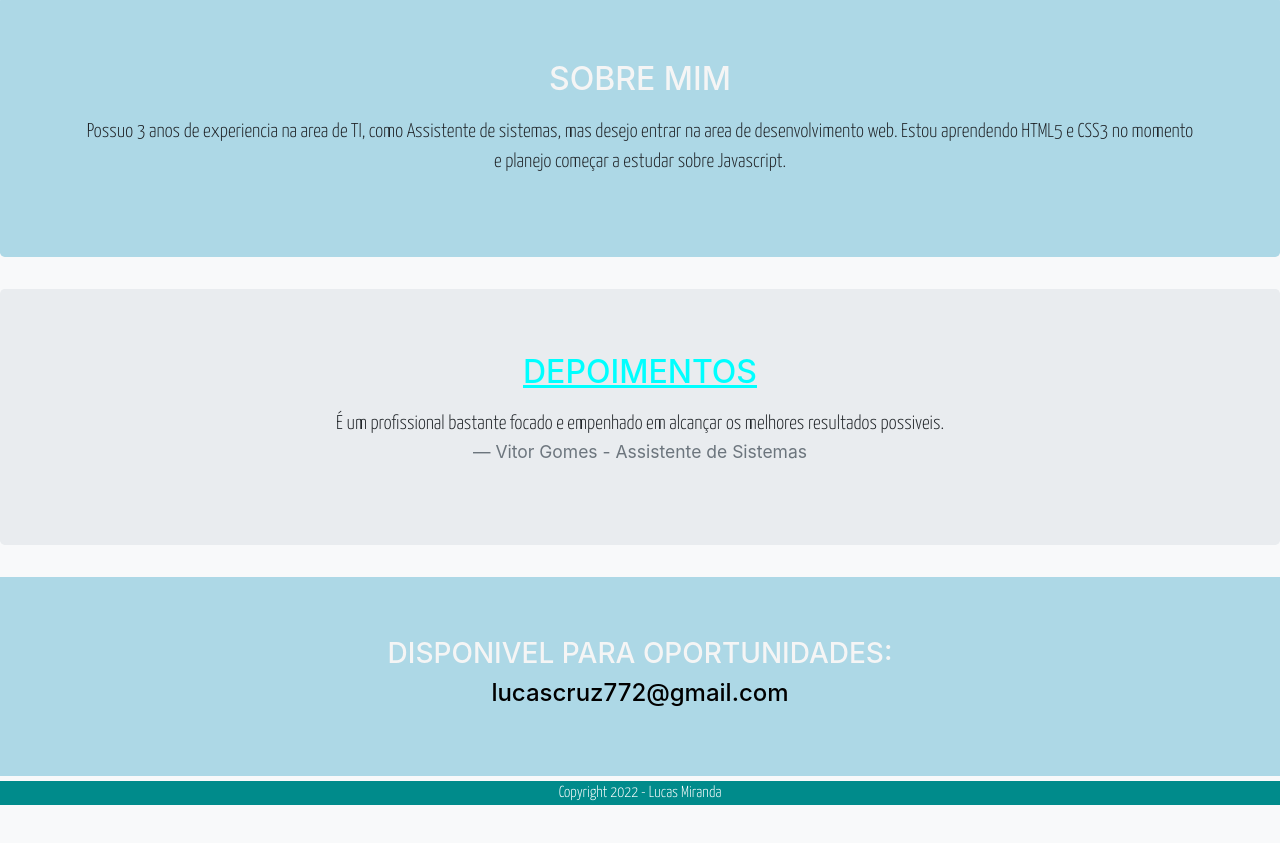
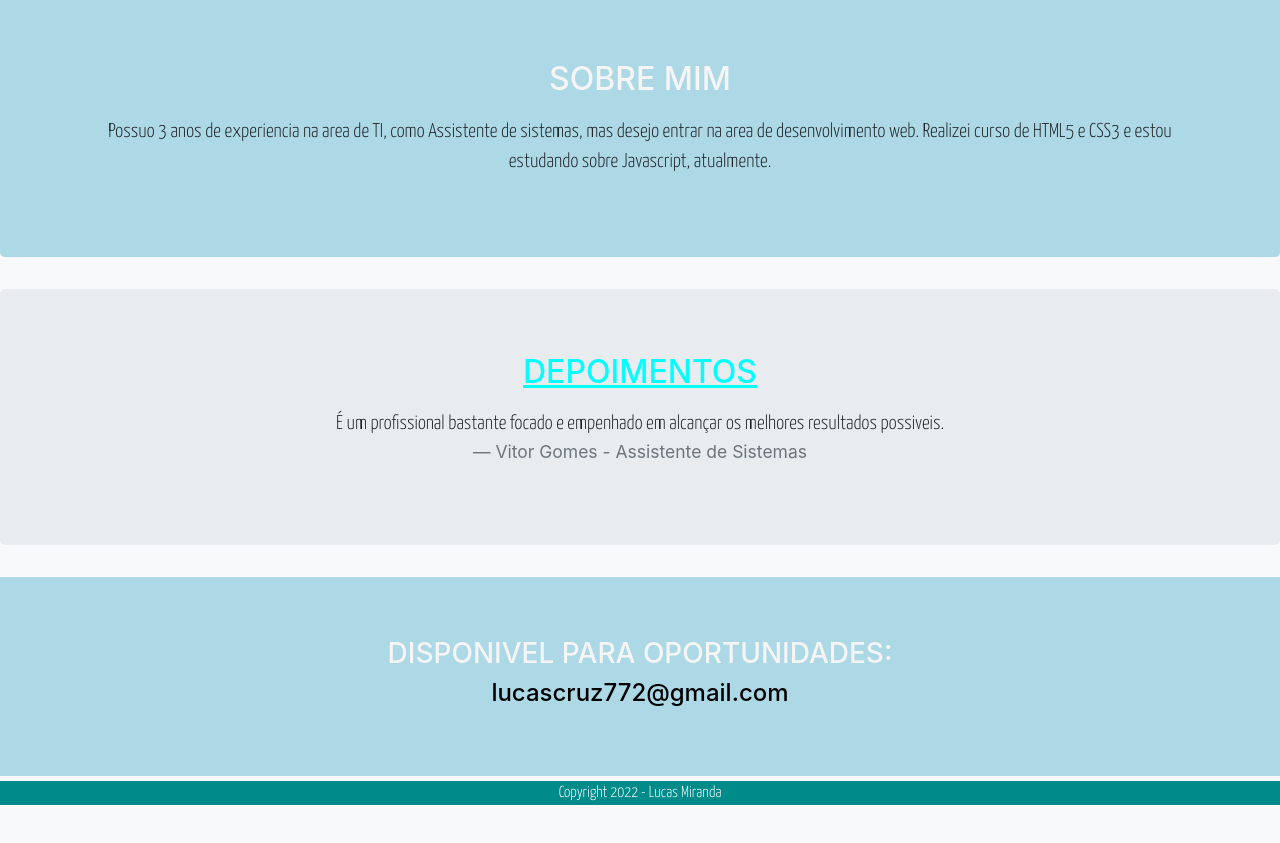
Before and after one commit to lucascruz772/portfolio-antigo, a plain HTML site: page index.html in a window 1280 px wide. Shown: the part 1182-2025 px from the top of the page. Drawn offline with nearby package versions, Linux system fonts and the light colour scheme; a web font is replaced by a local one.

Commit message:
Update index.html

```diff
--- a/index.html
+++ b/index.html
@@ -133,7 +133,7 @@
             <div class="container">
               <h2 class="jumbotron-heading titulosBrancos" id="sobremim">Sobre mim</h2>
               <p class="lead">Possuo 3 anos de experiencia na area de TI, como Assistente de sistemas, mas desejo entrar na area de desenvolvimento web.
-                Estou aprendendo HTML5 e CSS3 no momento e planejo começar a estudar sobre Javascript.
+                Realizei curso de HTML5 e CSS3 e estou estudando sobre Javascript, atualmente.
               </p>
             </div>
           </section>
```
